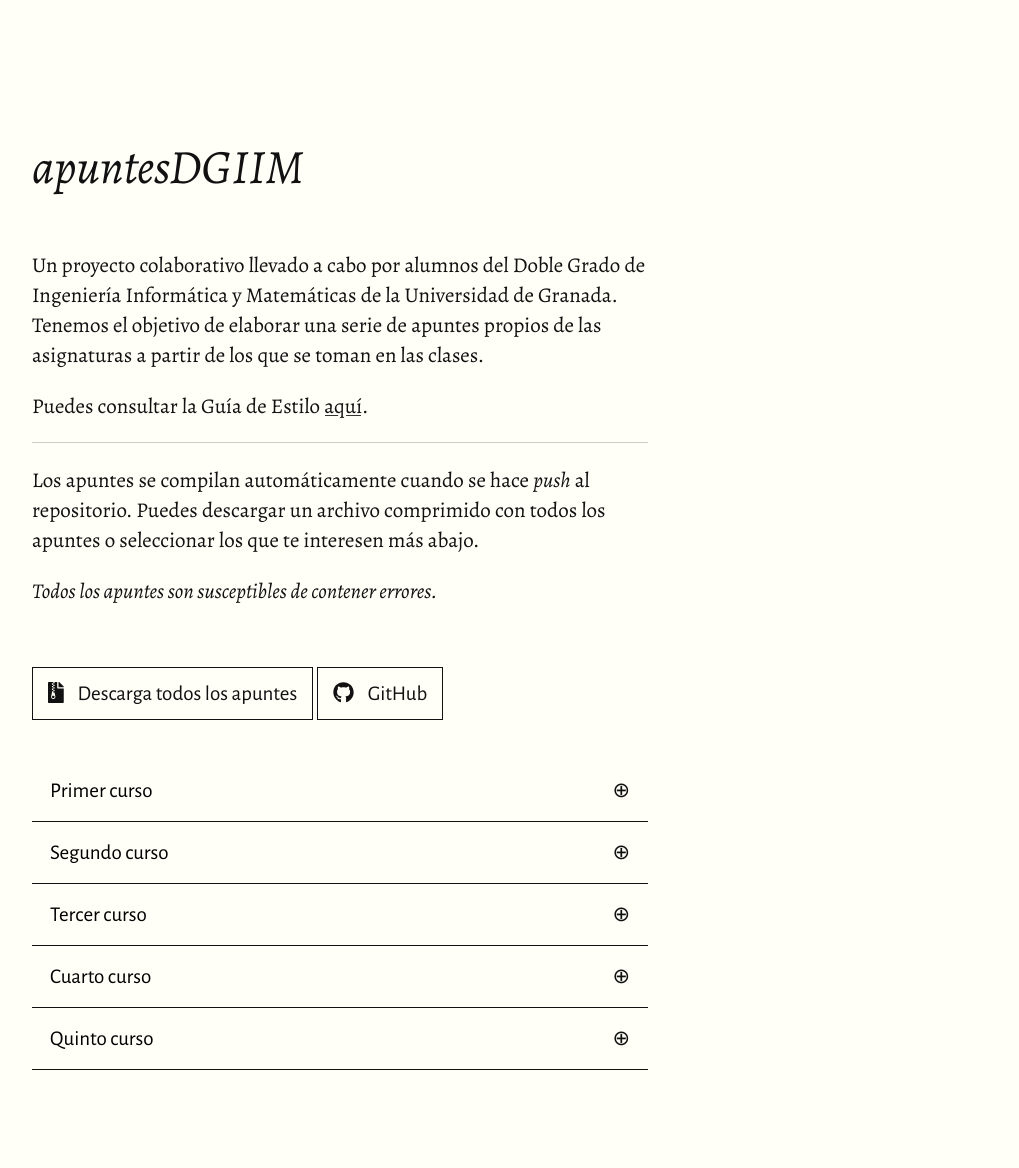
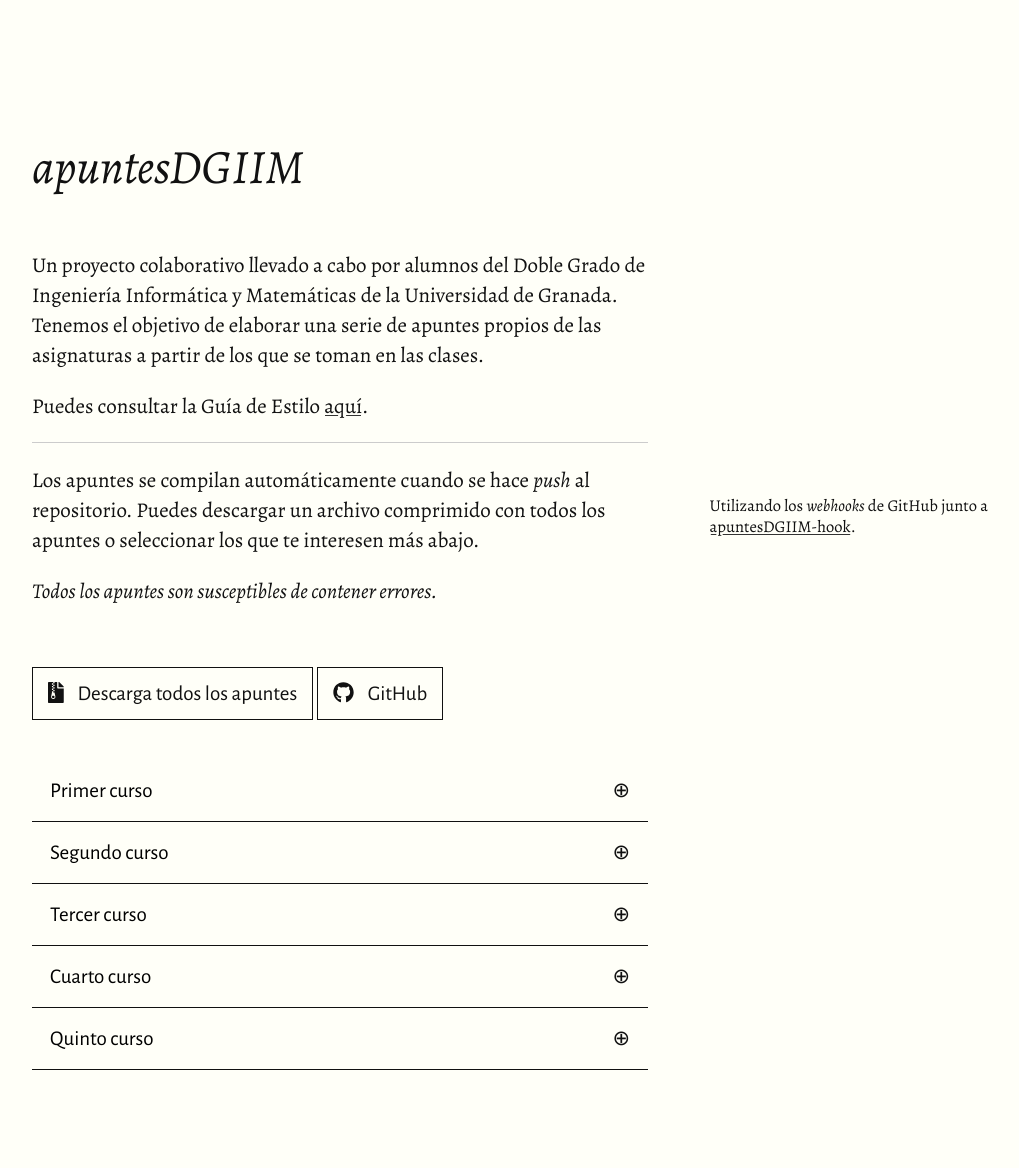
Before and after one commit to libreim/apuntesDGIIM, a Jekyll site: the page built from index.html, in a window 1280 px wide. Shown: the whole page, without its empty margins (128-1147 px from the left). Built offline with Jekyll 4.4.1, drawn with Linux system fonts in a browser that asks for light colours; nearby versions of some CDN libraries.

Commit message:
Nota al margen y elimina fuente no usada

```diff
--- a/_includes/head.html
+++ b/_includes/head.html
@@ -9,7 +9,6 @@
 
   <link href="https://fonts.googleapis.com/css?family=Alegreya+Sans+SC:700|Alegreya+Sans:400,700|Alegreya:400,400i,700" rel="stylesheet">
 
-  <link href="https://fonts.googleapis.com/css?family=Fira+Sans:400,400i,700,700i" rel="stylesheet">
   <script defer src="https://use.fontawesome.com/releases/v5.0.1/js/all.js"></script>
 
 </head>
--- a/index.html
+++ b/index.html
@@ -10,7 +10,12 @@ layout: default
 	<p>Puedes consultar la Guía de Estilo <a href="{{ site.baseurl }}/estilo">aquí</a>.</p>
 
 	<hr>
-	<p>Los apuntes se compilan automáticamente cuando se hace <i>push</i> al repositorio. Puedes descargar un archivo comprimido con todos los apuntes o seleccionar los que te interesen más abajo.</p>
+	<p>Los apuntes se compilan automáticamente cuando se hace <i>push</i> al repositorio.<label for="mn-hook" class="margin-toggle">&#8853;</label>
+	<input type="checkbox" id="mn-hook" class="margin-toggle"/>
+	<span class="marginnote">
+  		Utilizando los <i>webhooks</i> de GitHub junto a <a href="">apuntesDGIIM-hook</a>.
+	</span>
+ Puedes descargar un archivo comprimido con todos los apuntes o seleccionar los que te interesen más abajo.</p>
 	<p><i>Todos los apuntes son susceptibles de contener errores.</i></p>
 	<br>
 	<p class="btn-group">
```
Also changed, not shown: 1 other file.
